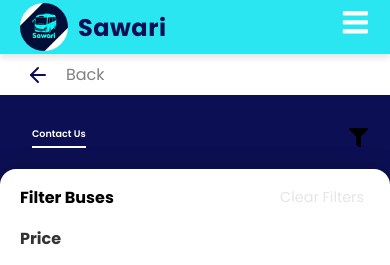
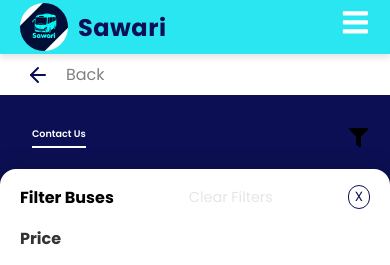
Before and after one commit to Appuborkar/sawari-frontend, a React (Vite) app: page /bus-list in a window 390 px wide. Both pictures are taken after a click on the button 358 px from the left and 137 px from the top of the page. Shown: the top 265 px of the page. Built offline with nearby package versions, Linux system fonts and the light colour scheme; no server answers; a web font is replaced by a local one.

Commit message:
fixed bug

```diff
--- a/src/App.css
+++ b/src/App.css
@@ -635,6 +635,9 @@
   justify-content: space-between;
   margin-bottom: 1rem;
 
+}
+.cancel-filter{
+  display:none;
 }
 
 .clear-filter-btn {
@@ -1045,6 +1048,13 @@ background: gray;
     cursor: not-allowed;
   }
 
+  .cancel-filter{
+  display:block;
+  border:1px solid var(--pcolor);
+  color:var(--pcolor);
+  border-radius: 1rem;
+  background: none;
+}
   /* Filter option blocks */
   .filter-options {
     margin-bottom: 1.25rem;
@@ -1096,13 +1106,7 @@ background: gray;
 
 }
 
-
-
 @media (max-width: 768px) {
-
-
-
-
 
   .bus-route,
   .bus-time-block,
@@ -1124,16 +1128,19 @@ background: gray;
   }
 }
 
+
+
 @media (max-width: 480px) {
 
-
-.filter-btn-mobile{
+  .filter-btn-mobile{
   margin-top: 2rem;
   margin-right:1rem;
 }
 
-
-
+.cancel-filter{
+  display:block;
+
+}
   .bus-time {
     font-size: 0.9rem;
   }
--- a/src/components/Filters.jsx
+++ b/src/components/Filters.jsx
@@ -10,6 +10,7 @@ const Filters = ({
     selectedOperators,
     handleOperatorChange,
     clearFilters,
+    removeFilter,
     isFilterActive,
     operators
 }) => {
@@ -21,6 +22,7 @@ const Filters = ({
                 <button onClick={clearFilters} className="clear-filter-btn" disabled={!isFilterActive}>
                     Clear Filters
                 </button>
+                <button className='cancel-filter'onClick={removeFilter}>X</button>
             </div>
             <div className="filter-options">
                 <h4>Price</h4>
--- a/src/pages/BusList.jsx
+++ b/src/pages/BusList.jsx
@@ -116,6 +116,7 @@ const BusList = () => {
             selectedOperators={selectedOperators}
             handleOperatorChange={handleOperatorChange}
             clearFilters={clearFilters}
+            removeFilter={()=>setIsFilterOpen(false)}
             isFilterActive={isFilterActive}
             operators={operators}
           />
```
